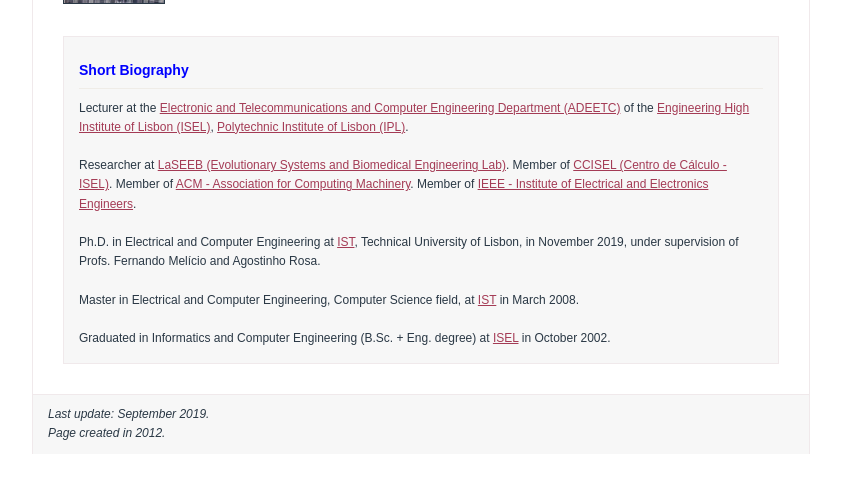
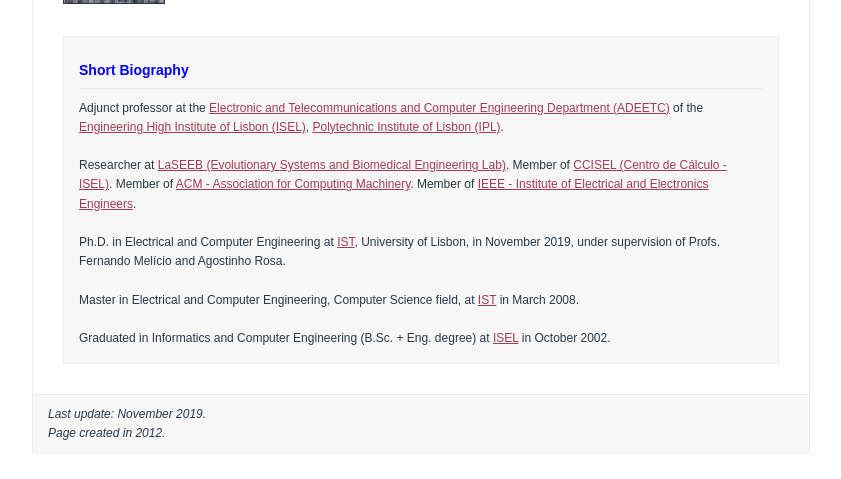
Before and after one commit to nleite-isel/nleite-isel.github.io, a plain HTML site: page index.html in a window 1280 px wide. Shown: the part 207-686 px from the top of the page, without its empty margins (219-1060 px from the left). Drawn offline with Linux system fonts and the light colour scheme.

Commit message:
update november 2019

```diff
--- a/index.html
+++ b/index.html
@@ -29,7 +29,7 @@
 	   <br/>
       <div class="box">
 		 <h3>Short Biography</h3>
-        <p>  Lecturer at the <a href="http://www.adeetc.isel.pt" name="ADEETC" target="_blank">
+        <p> Adjunct professor at the <a href="http://www.adeetc.isel.pt" name="ADEETC" target="_blank">
 		Electronic and Telecommunications and Computer Engineering Department (ADEETC)</a> of the
 		<a href="http://www.isel.pt" name="ISEL" target="_blank">Engineering High Institute of Lisbon (ISEL)</a>,
 		<a href="http://www.ipl.pt" name="IPL" target="_blank">Polytechnic Institute of Lisbon (IPL)</a>.
@@ -43,7 +43,7 @@
 		<br/>
 	    <p> Ph.D. in Electrical and Computer Engineering at
 	    <a href="https://tecnico.ulisboa.pt/pt/" name="IST" >IST</a>,
-	    Technical University of Lisbon, in November 2019,
+	    University of Lisbon, in November 2019,
 	    under supervision of Profs. Fernando Mel&iacute;cio and Agostinho Rosa.
 		</p><br/>
 		<p>
@@ -59,7 +59,7 @@
      </div>
 
   <div id="footer">
-	<i>Last update: September 2019.<br/>
+	<i>Last update: November 2019.<br/>
 	Page created in 2012.
 	</i>
   </div>
```
